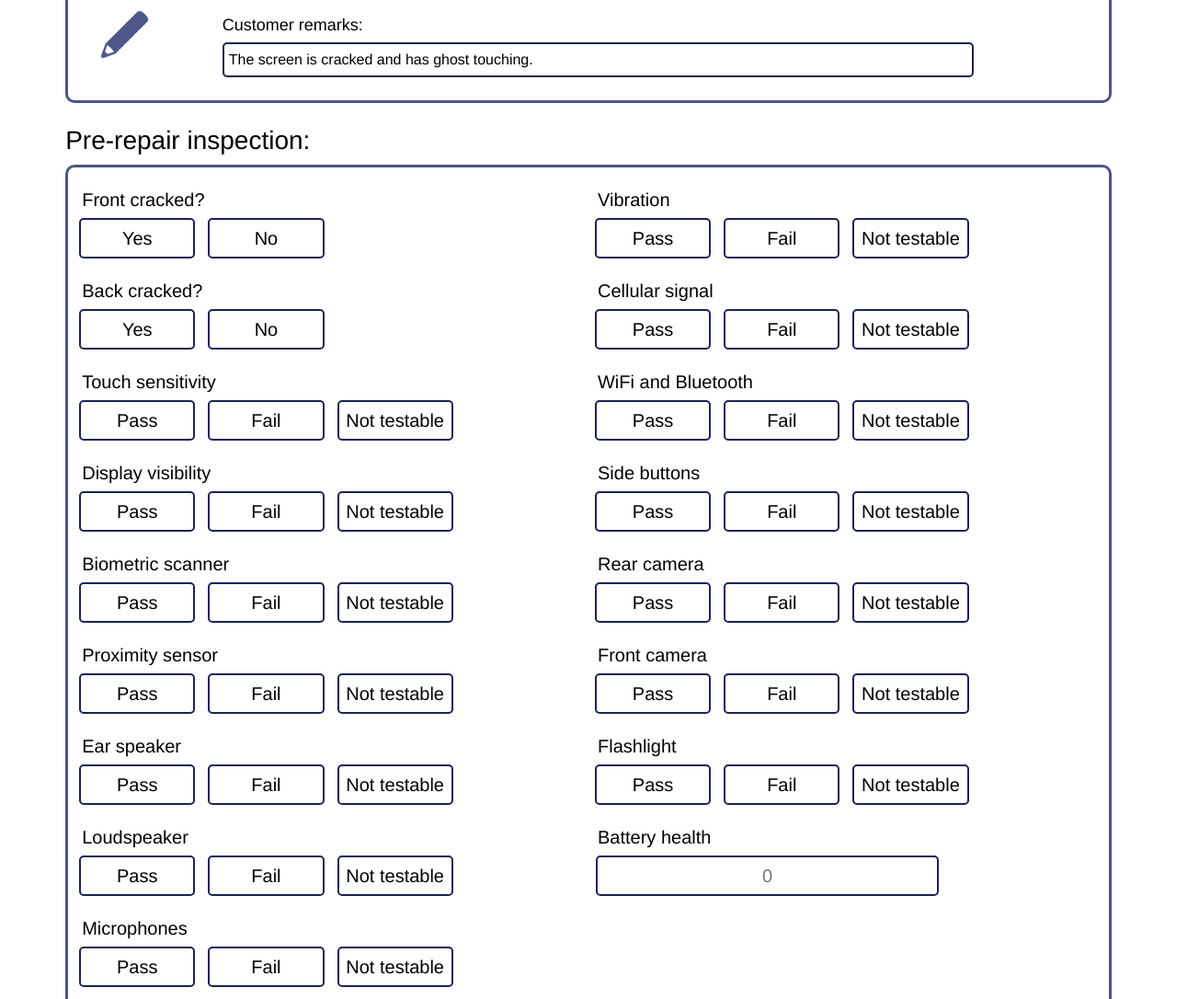
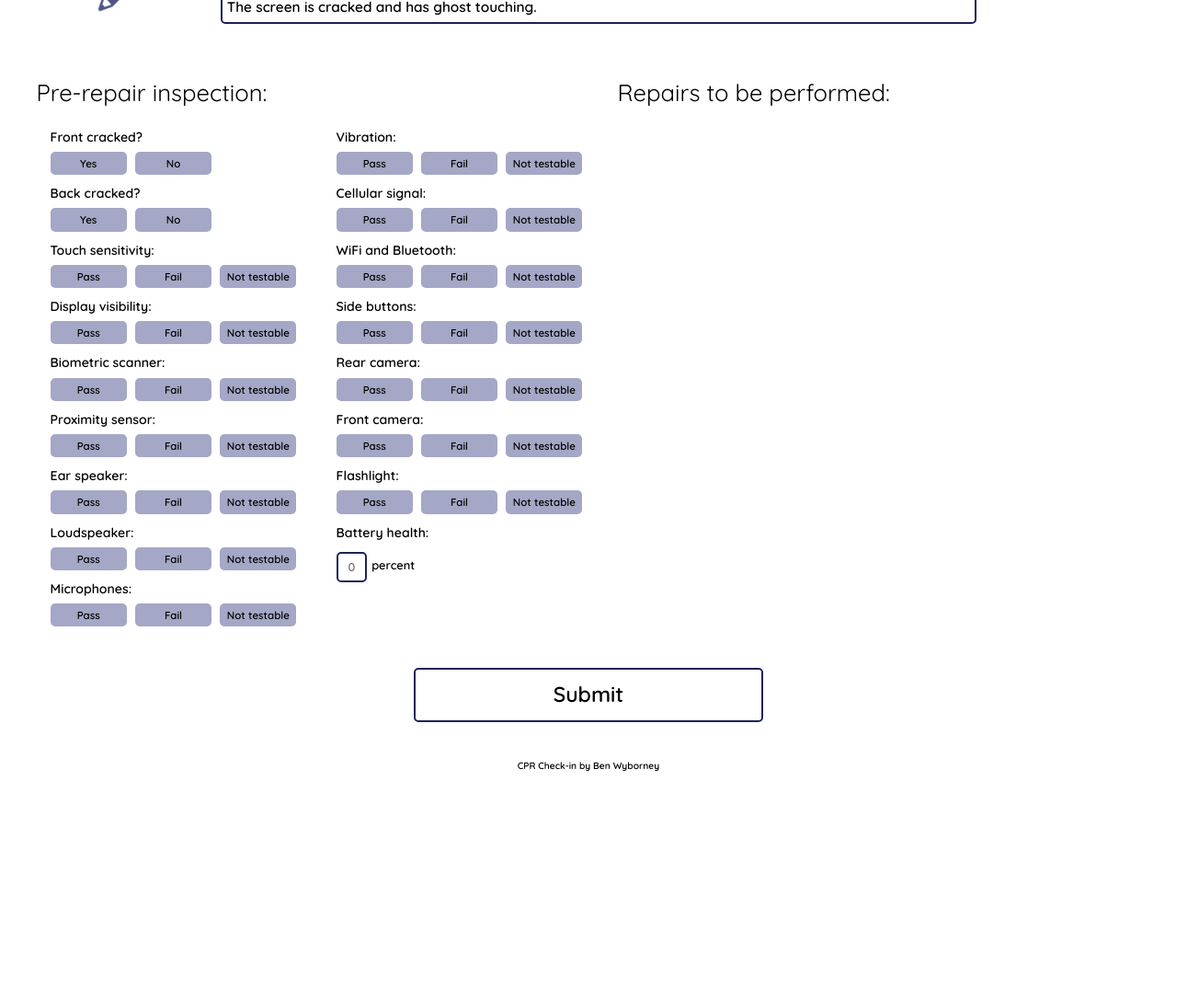
Before and after one commit to bwyborney/rq-checkin, a browser extension: page draft/cd.html in a window 1280 px wide. Shown: the part 700-1786 px from the top of the page at 92% size, 1304 px wide, since content can reach past the window. After the commit the page ends 1700 px from the top, so only its background shows below. Drawn offline with Linux system fonts and the light colour scheme; a web font is replaced by a local one.

Commit message:
improved CSS
still some ways to go, but everything is a much more reasonable size now. Font size scales with the window, and the layout is much nicer.

```diff
--- a/draft/cd.html
+++ b/draft/cd.html
@@ -114,17 +114,26 @@
                     </div>
                 </div>
             </div>
-            <!-- Pre-inspection -->
-            <h3 class="ci-section-title">Pre-repair inspection:</h3>
-            <div class="ci-section ci-double-section">
-                <div  id="ci-section-inspection"></div>
-                <div  id="ci-section-inspection-2"></div>
+            <div class="ci-double-container">
+                <div>
+                    <!-- Pre-inspection -->
+                    <h3 class="ci-section-title">Pre-repair inspection:</h3>
+                    <div class="ci-section ci-double-section">
+                        <div id="ci-section-inspection"></div>
+                        <div id="ci-section-inspection-2"></div>
+                    </div>
+                </div>
+                <div>
+                    <!-- Repair checklist, just mimic what was done above using the same classes -->
+                    <h3 class="ci-section-title">Repairs to be performed:</h3>
+                    <div class="ci-section ci-double-section">
+                        <div id="ci-section-repairs"></div>
+                        <div id="ci-section-repairs-2"></div>
+                    </div>
+                </div>
             </div>
-            <!-- Repair checklist, just mimic what was done above using the same classes -->
-            <h3 class="ci-section-title">Repairs to be performed:</h3>
-            <div class="ci-section" id="ci-section-repairs">
 
-            </div>
+
 
             <div id="submit">Submit</div>
 
--- a/draft/cd.js
+++ b/draft/cd.js
@@ -27,6 +27,7 @@ import { generatePreTests } from "./scripts/generatePreTests.js";
 generatePreTests(data.columnA.values, data.columnB);
 
 // Generate repair forms
-
+import { generateRepairs } from "./scripts/generateRepairs.js";
+generateRepairs(data.columnC.format, data.columnC.values);
 
 // Add listener and handler for the submit button
--- a/draft/checkin.css
+++ b/draft/checkin.css
@@ -2,6 +2,8 @@
 
 /* Font for the signature */
 @import url('https://fonts.googleapis.com/css2?family=Calligraffitti&display=swap');
+
+@import url('https://fonts.googleapis.com/css2?family=Quicksand:wght@300..700&display=swap');
 
 :root {
     --colorA1: #A4A7C5;
@@ -22,7 +24,8 @@
 
 * > h1, * > h2, * > h3, * > p, * > a, * > ul > li, * > ol > li, * > div, * > input
 {
-  font-family: "Helvetica", "Arial", sans-serif;
+  font-family: "Quicksand", "Helvetica", sans-serif;
+  font-weight: 570;
   line-height:1.5;
   word-wrap: break-word;
   color: var(--colorC1);
@@ -62,8 +65,14 @@ body {
     margin-bottom: 20vh;
 }
 
+.ci-double-container {
+    width: 100%;
+    display: grid;
+    grid-template-columns: 50% 50%;
+}
+
 .ci-section-title {
-    font-size: 28px;
+    font-size: 2vw;
     font-weight: normal;
     width: 90%;
     margin-left: 5%;
@@ -75,24 +84,23 @@ body {
 .ci-section {
     width: 90%;
     margin-left: 5%;
-    border: solid 3px var(--colorA3);
-    border-radius: 10px;
     padding: 5px;
 }
 
 .ci-double-section {
     display: grid;
     grid-template-columns: 50% 50%;
+    width: 100%;
 }
 
 #ci-instructions {
-    font-size: 18px;
+    font-size: 1.2vw;
 }
 
 #author-note {
     width: 100%;
     text-align: center;
-    font-size: 10px;
+    font-size: 0.8vw;
     color: var(--colorC1);
     margin-top: 5vh;
     margin-bottom: 5vh;
@@ -123,11 +131,11 @@ body {
 }
 
 .ci-meta-input > p {
-    font-size: 18px;
+    font-size: 1.1vw;
 }
 
 .ci-meta-input > select, input {
-    font-size: 16px;
+    font-size: 1.2vw;
     border: solid 2px var(--colorA5);
     border-radius: 5px;
     padding: 5px;
@@ -147,32 +155,42 @@ body {
 
 /* ----- Pre-inspection ----- */
 
-.ci-inspect-row {
+#ci-section-inspection {
     width: 100%;
+}
+
+#ci-section-inspection-2 {
+    width: 100%;
+}
+
+.ci-inspect-row, .ci-repair-row {
+    width: 90%;
     display: grid;
 }
 
-.ci-inspect-row > p {
-    font-size: 20px;
+.ci-inspect-row, .ci-repair-row > p {
+    font-size: 1.1vw;
     margin-left: 10px;
     margin-bottom: 0;
+    margin-top: 0;
 }
 
 /* For selection inspections */
 .ci-inspect-options {
     display: grid;
-    grid-template-columns: 25% 25% 25% 25%;
+    grid-template-columns: 33% 33% 33%;
+    margin-bottom: 0;
+    margin-top: 0;
 }
 
 .ci-selected, .ci-deselected {
     width: 90%;
-    margin-left: 5%;
     margin-right: 5%;
     margin-top: 0;
-    font-size: 20px;
-    border: solid 2px var(--colorA5);
+    font-size: 0.9vw;
+    border: solid 2px var(--colorA1);
     border-radius: 5px;
-    padding: 5px;
+    padding: 2px;
     text-align: center;
     cursor: pointer;
     transition: 0.1s;
@@ -180,32 +198,33 @@ body {
 
 .ci-selected {
     background-color: var(--colorA5);
-    color: var(--colorA1);
+    border-color:  var(--colorA5);
+    color: var(--colorC2);
 }
 
 .ci-deselected {
-    background-color: var(--colorC2);
+    background-color: var(--colorA1);
     color: var(--colorC1);
 }
 
 .ci-deselected:hover {
-    background-color: var(--colorA1);
-    color: var(--colorA5);
+    background-color: var(--colorA2);
+    border-color: var(--colorA2);
+    color: var(--colorC1);
     transition: 0.1s;
 }
 
 /* For text input inspections */
 .ci-inspect-input {
-    width: 70%;
-    margin-left: 8px;
+    width: 100%;
     display: grid;
-    grid-template-columns: 95% 5%;
+    grid-template-columns: 12% 30%;
 }
 
 .ci-inspect-input > input {
     width: 100%;
     margin-left: 0;
-    font-size: 20px;
+    font-size: 1vw;
     border: solid 2px var(--colorA5);
     border-radius: 5px;
     padding: 5px;
@@ -213,8 +232,9 @@ body {
 }
 
 .ci-inspect-input > p {
-    font-size: 20px;
-    text-align: center;
+    font-size: 1vw;
+    text-align: left;
+    margin-left: 5px;
 }
 
 /* ----- Submit button ----- */
@@ -223,7 +243,7 @@ body {
     margin-top: 20px;
     margin-left: 35%;
     margin-right: 35%;
-    font-size: 28px;
+    font-size: 1.8vw;
     border: solid 2px var(--colorA5);
     border-radius: 5px;
     padding: 10px;
--- a/draft/scripts/generatePreTests.js
+++ b/draft/scripts/generatePreTests.js
@@ -38,6 +38,10 @@ function generatePreTests(dataA, dataB) {
       input.onchange  = (e) => handleInputChange(e, dataB.values);
 
       options.appendChild(input);
+      // Add a "percent" or "amps" indicator to the end
+      let indicator = document.createElement('p');
+      indicator.innerText = format[0];
+      options.appendChild(indicator);
     } else {
       // Handle all other kinds of inputs
       options.classList = 'ci-inspect-options';
--- /dev/null
+++ b/draft/scripts/generateRepairs.js
@@ -0,0 +1,7 @@
+// Create all the forms for repair options
+// This will mostly work the same as generatePreTests
+function generateRepairs(format, values) {
+
+}
+
+export {generateRepairs};
--- a/draft/scripts/getStartingData.js
+++ b/draft/scripts/getStartingData.js
@@ -32,21 +32,21 @@ function getStartingData() {
       "values": [
         "Front cracked?",
         "Back cracked?",
-        "Touch sensitivity",
-        "Display visibility",
-        "Biometric scanner",
-        "Proximity sensor",
-        "Ear speaker",
-        "Loudspeaker",
-        "Microphones",
-        "Vibration",
-        "Cellular signal",
-        "WiFi and Bluetooth",
-        "Side buttons",
-        "Rear camera",
-        "Front camera",
-        "Flashlight",
-        "Battery health"
+        "Touch sensitivity:",
+        "Display visibility:",
+        "Biometric scanner:",
+        "Proximity sensor:",
+        "Ear speaker:",
+        "Loudspeaker:",
+        "Microphones:",
+        "Vibration:",
+        "Cellular signal:",
+        "WiFi and Bluetooth:",
+        "Side buttons:",
+        "Rear camera:",
+        "Front camera:",
+        "Flashlight:",
+        "Battery health:"
       ]
     },
     "columnB": {
```
